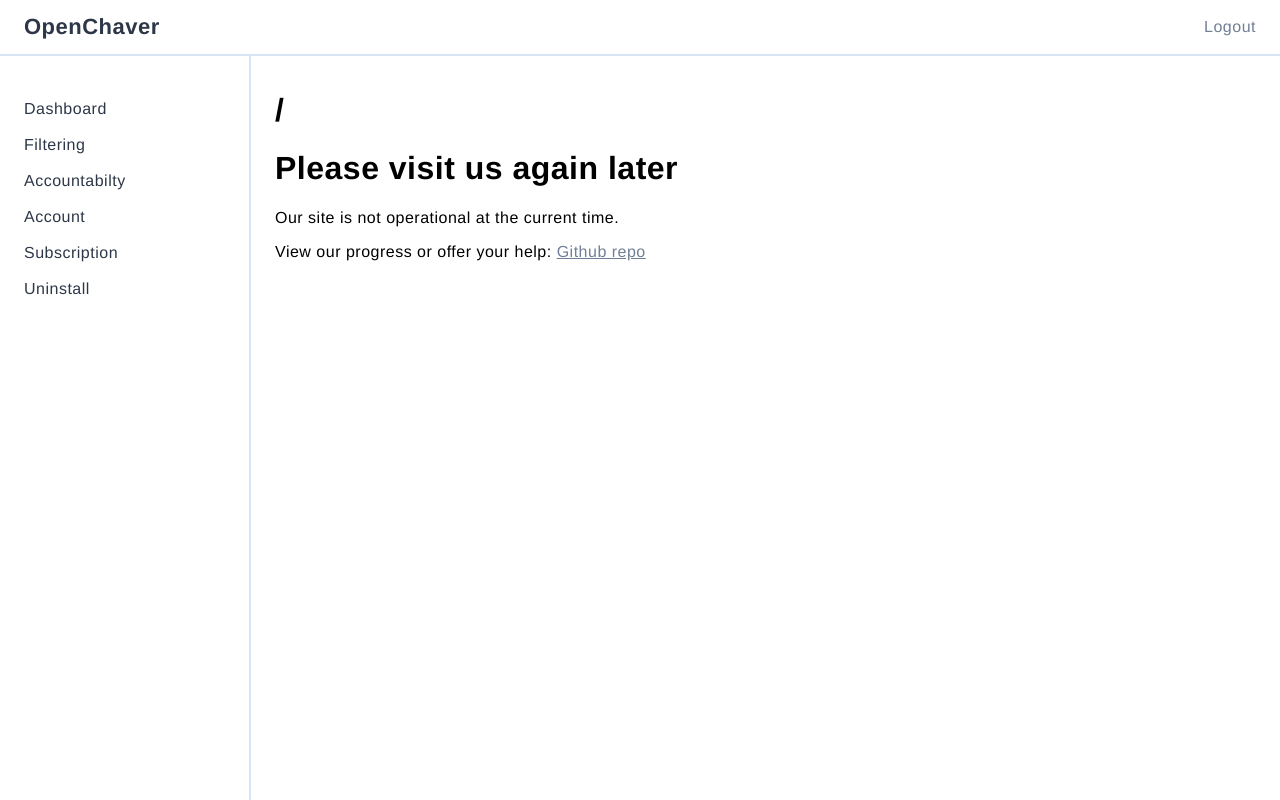
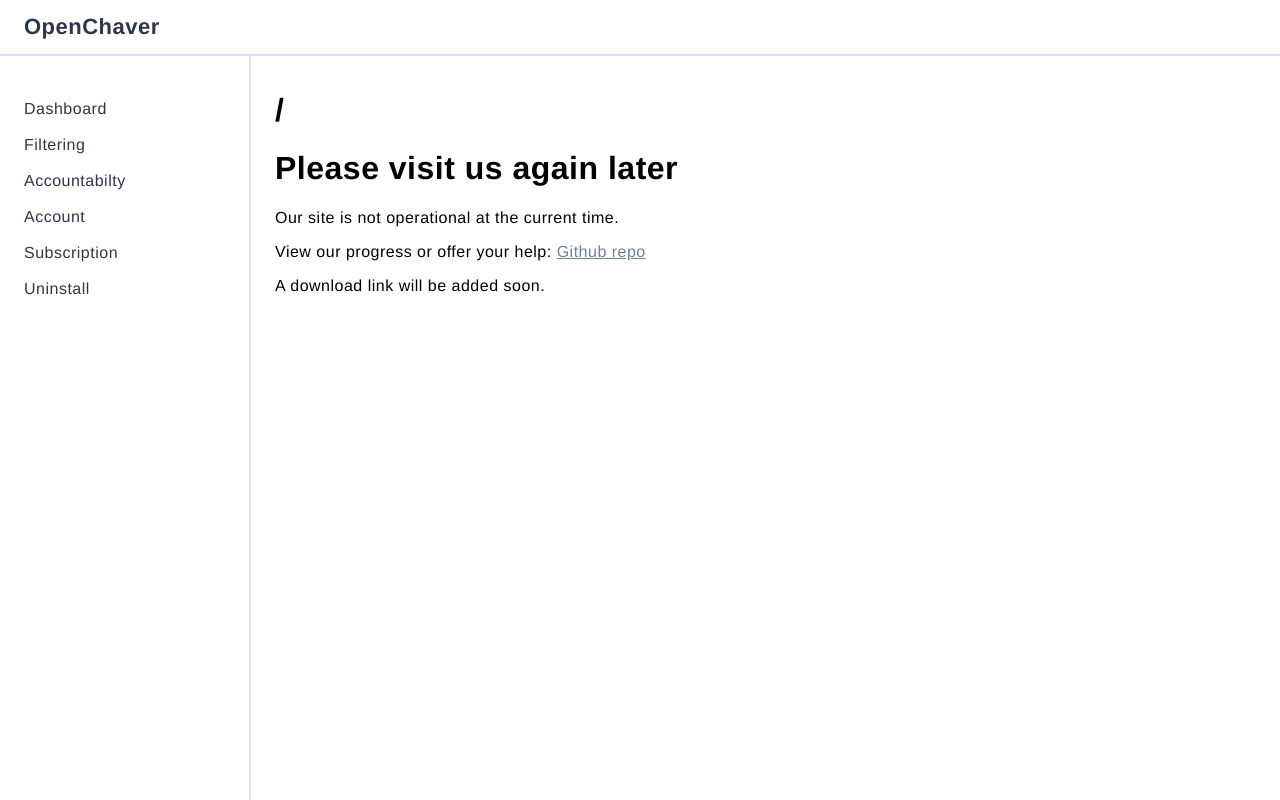
Before and after one commit to dickermoshe/OpenChaver-Server, a SvelteKit app in the folder frontend/: page / in a window 1280 px wide. Built offline with nearby package versions, Linux system fonts and the light colour scheme.

Commit message:
minimal changes

```diff
--- a/frontend/src/app.css
+++ b/frontend/src/app.css
@@ -40,6 +40,6 @@ main {
 a {
 	color: #718096;
 }
-a:hover{
+a:hover {
 	color: #a0aec0;
 }
--- a/frontend/src/lib/Header.svelte
+++ b/frontend/src/lib/Header.svelte
@@ -1,4 +1,4 @@
-<script lang='ts'>
+<script lang="ts">
 	const logout = async () => {
 		await fetch('https://api.openchaver.com/auth/token/logout/', {
 			method: 'POST'
@@ -12,7 +12,7 @@
 		<h1>OpenChaver</h1>
 	</a>
 	<div class="buttons">
-		<a href="../" style='color: var(--secondary-color);'>Logout</a>
+		<!-- <a href="../" style='color: var(--secondary-color);'>Logout</a> -->
 	</div>
 </header>
 
--- a/frontend/src/routes/+page.svelte
+++ b/frontend/src/routes/+page.svelte
@@ -10,3 +10,5 @@
 <p>Our site is not operational at the current time.</p>
 
 <p>View our progress or offer your help: <a href="https://github.com/dickermoshe/openchaver">Github repo</a></p>
+
+<p>A download link will be added soon.</p>
```
